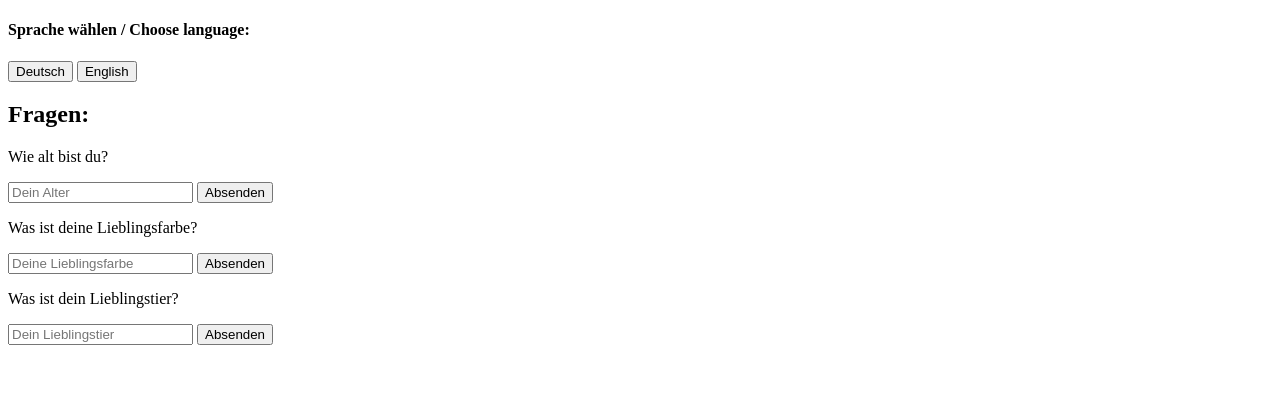
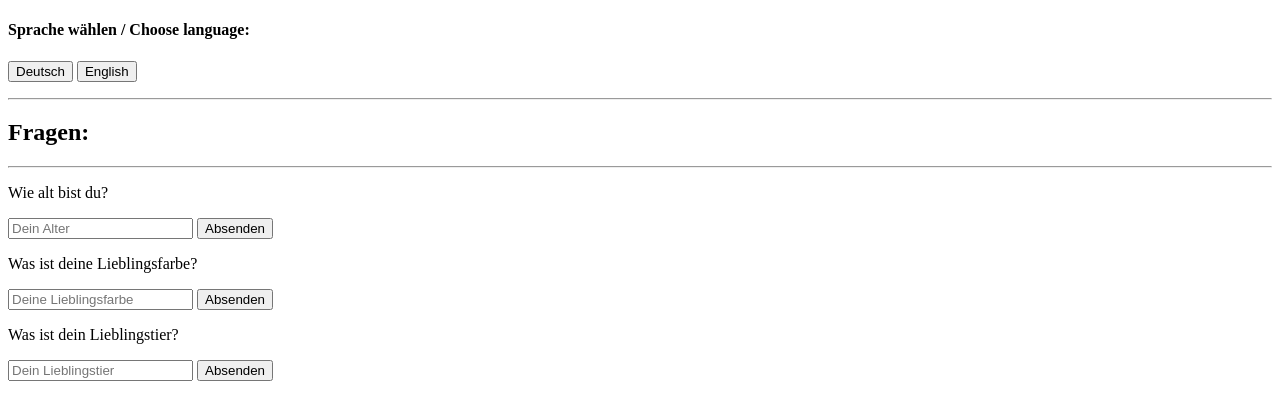
Before and after one commit to Miyukiana/Projekt_5, a plain HTML site: page index.html in a window 1280 px wide. Drawn offline with Linux system fonts and the light colour scheme.

Commit message:
index.html aktualisieren

```diff
--- a/index.html
+++ b/index.html
@@ -8,29 +8,28 @@
     <script src="script.js" defer></script>
 </head>
 <body>
-    <h4>Sprache wählen / Choose language:</h4>
-    <div id="language-switcher">
+    <div id="one"><h4>Sprache wählen / Choose language:</h4>
+    <p id="language-switcher">
         <button onclick="setLanguage('de')">Deutsch</button>
         <button onclick="setLanguage('en')">English</button>
-    </div>
-
-    <h2 data-i18n="questions">Fragen:</h2>
-
-    <div>
+    </p></div>
+  <hr><h2 data-i18n="questions">Fragen:</h2>
+    <hr>
+    <div id="two">
         <p data-i18n="age_question">Wie alt bist du?</p>
         <input type="number" id="numberInput" placeholder="Dein Alter" data-i18n-placeholder="age_placeholder">
         <button onclick="getNumber()" data-i18n="submit">Absenden</button>
         <p id="output"></p>
     </div>
 
-    <div>
+    <div id="three">
         <p data-i18n="color_question">Was ist deine Lieblingsfarbe?</p>
         <input type="text" id="colorInput" placeholder="Deine Lieblingsfarbe" data-i18n-placeholder="color_placeholder">
         <button onclick="getColor()" data-i18n="submit">Absenden</button>
         <p id="output2"></p>
     </div>
 
-    <div>
+    <div id="four">
         <p data-i18n="animal_question">Was ist dein Lieblingstier?</p>
         <input type="text" id="animalInput" placeholder="Dein Lieblingstier" data-i18n-placeholder="animal_placeholder">
         <button onclick="getAnimal()" data-i18n="submit">Absenden</button>
```
